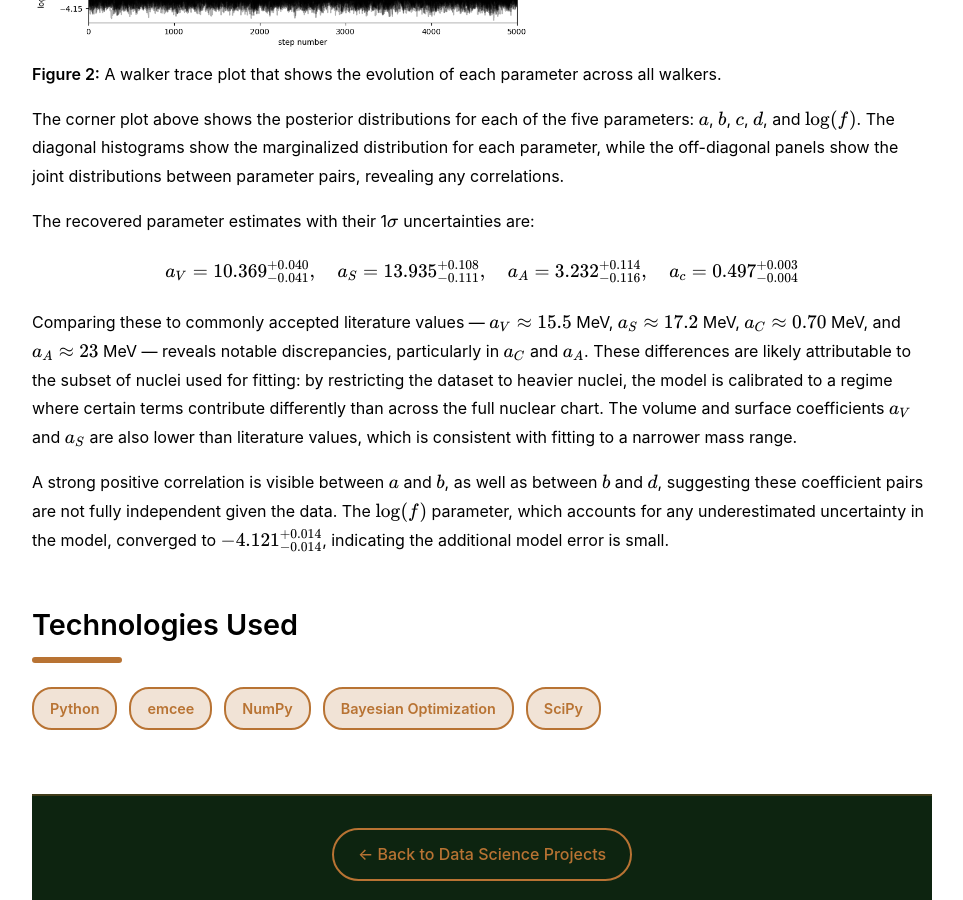
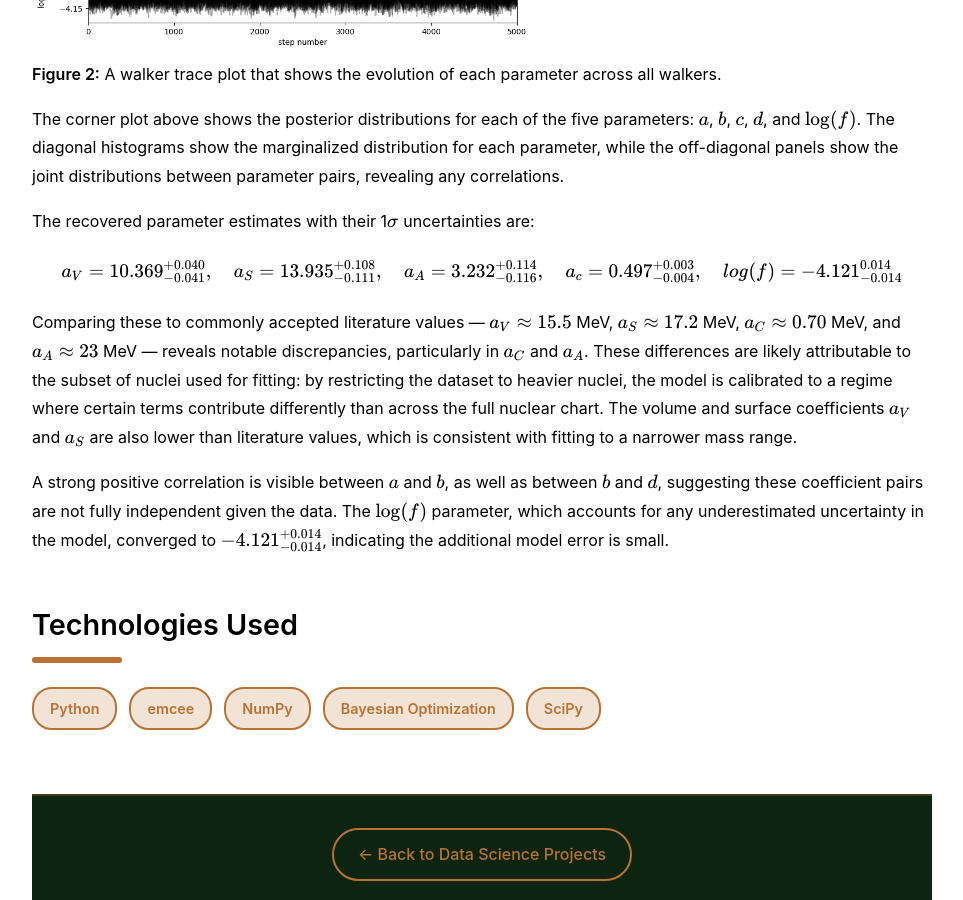
Before and after one commit to DJHoulihan/DJHoulihan.github.io, a Jekyll site: the page built from Data Science Projects/liquiddrop.html, in a window 1280 px wide and 900 px high, scrolled down 2677 px. Shown: the whole window, without its empty margins (158-1121 px from the left). Built offline with Jekyll 4.4.1, drawn with Linux system fonts in a browser that asks for light colours; some of the changed text lies outside the part shown.

Commit message:
editing LDM

```diff
--- a/Data Science Projects/index.html
+++ b/Data Science Projects/index.html
@@ -45,7 +45,7 @@ title: Data Science Projects
 
   <!-- Project 3 -->
   <article class="project-card">
-    <h2>Bayesian-Calibration of the Liquid Drop Model</h2>
+    <h2>Bayesian-Calibration of the Liquid-Drop Model</h2>
     <p class="project-meta">Python • emcee • SciPy • Physics</p>
     <p>
       Calibrated the Liquid Drop Model and compared the results of opt.curve_fit with a principled Bayesian one. The Bayesian approach
--- a/Data Science Projects/liquiddrop.html
+++ b/Data Science Projects/liquiddrop.html
@@ -14,7 +14,7 @@ title: Liquid Drop Model
 <article class="project-detail">
   <!-- Project Header -->
   <header class="project-header">
-    <h1>Bayesian Calibration of the Liquid-Drop Model</h1>
+    <h1>Bayesian-Calibration of the Liquid-Drop Model</h1>
     <p class="project-meta">Python • emcee • SciPy • Physics</p>
     <div class="project-links">
       <a href="https://github.com/DJHoulihan/Bayesian-Challenges" class="btn" target="_blank">View on GitHub</a>
@@ -103,7 +103,7 @@ title: Liquid Drop Model
     </p>
     <div style="text-align: center; margin: 1.5rem 0;">
         \[
-        a_V = 10.369^{+0.040}_{-0.041}, \quad a_S = 13.935^{+0.108}_{-0.111}, \quad a_A = 3.232^{+0.114}_{-0.116}, \quad a_c = 0.497^{+0.003}_{-0.004}
+        a_V = 10.369^{+0.040}_{-0.041}, \quad a_S = 13.935^{+0.108}_{-0.111}, \quad a_A = 3.232^{+0.114}_{-0.116}, \quad a_c = 0.497^{+0.003}_{-0.004}, \quad log(f) = -4.121^{0.014}_{-0.014}
         \]
     </div>
     <p>
```
